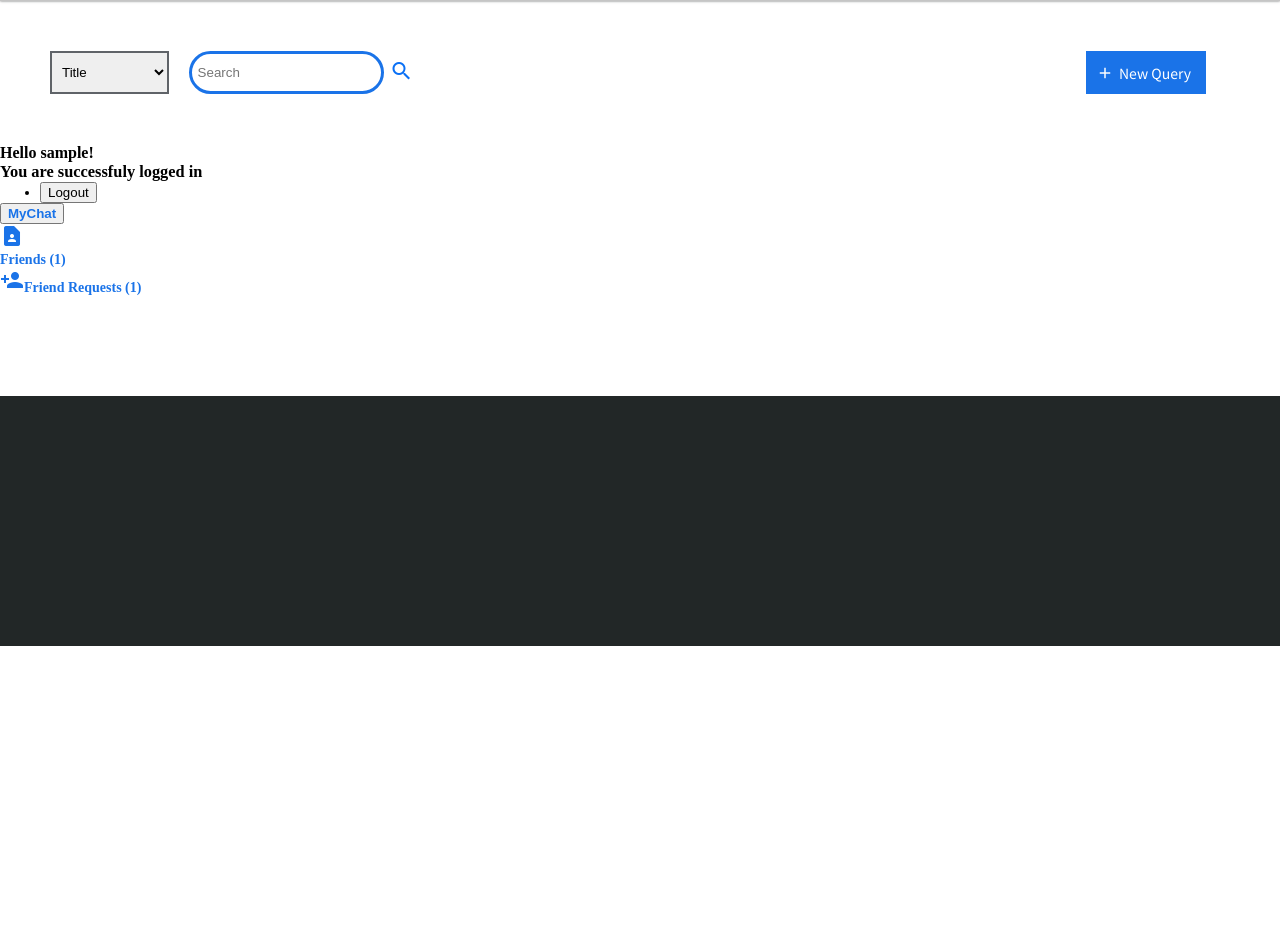
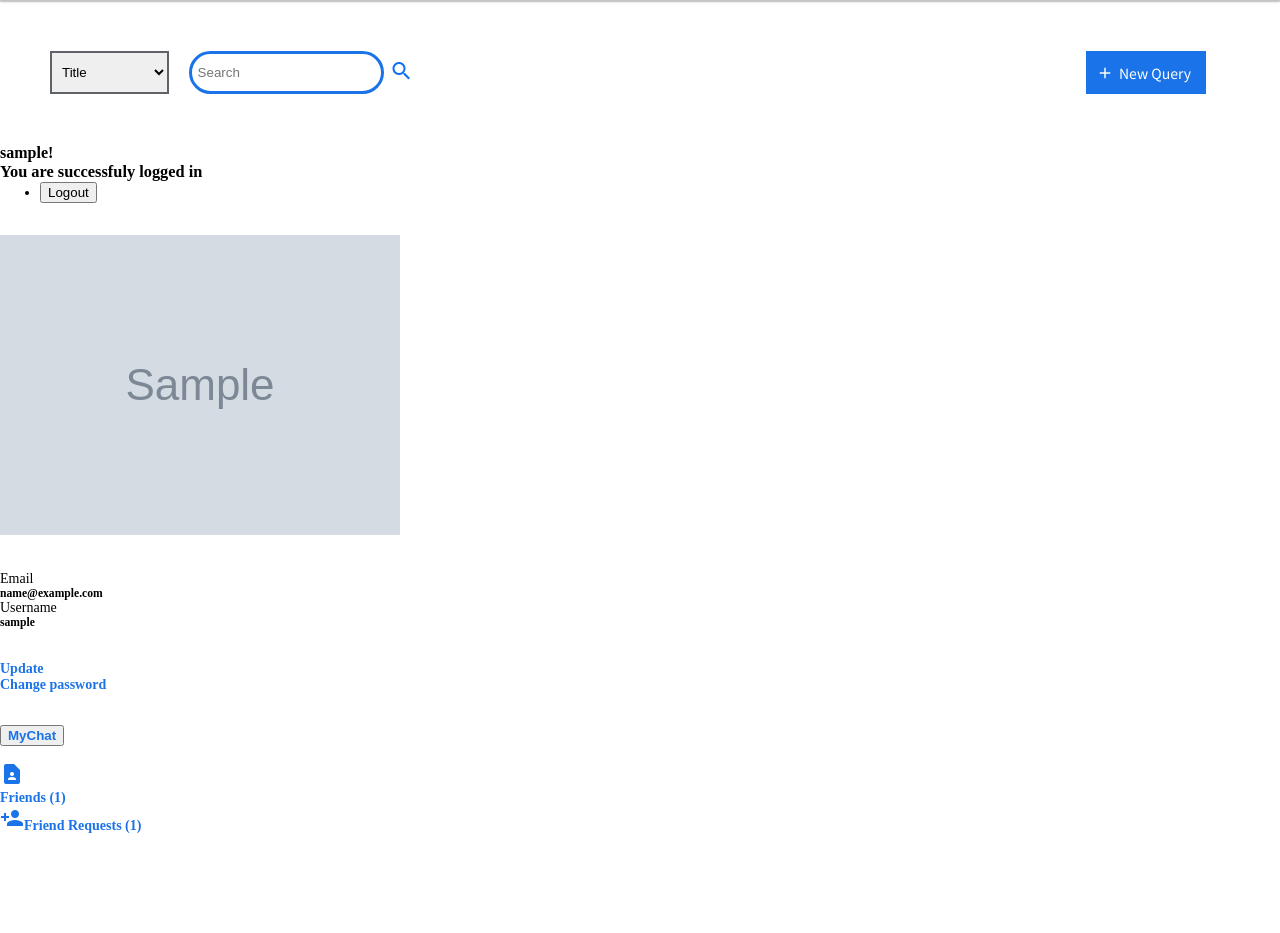
Before and after one commit to vimal-11/django-myptu-webapp, a Django app: page /profile/1 in a window 1280 px wide. Shown: the part 60-993 px from the top of the page. Before the commit the page ends 706 px from the top, so only its background shows below. Run offline with Django 3.2, Linux system fonts and the light colour scheme; a user stored in the database is signed in; tables that the repository leaves empty hold one stand-in row (values such as "Sample post"); grey boxes marked "Sample" are stand-in pictures; parts of the project's set-up code (start-up, migrations or seed data) failed here and were passed over; some libraries are stand-ins or nearby versions.

Commit message:
profile view for different cases
		is_self
		is_friend
			-1: NO_REQUEST_SENT
			0: THEM_SENT_TO_YOU
			1: YOU_SENT_TO_THEM

```diff
--- a/PTU/settings.py
+++ b/PTU/settings.py
@@ -211,3 +211,5 @@ MESSAGE_TAGS = {
 TAGGIT_CASE_INSENSITIVE = True
 
 CRISPY_TEMPLATE_PACK = 'bootstrap4'
+
+BASE_URL = 'http://127.0.0.1:8000'
--- a/authenticate/views.py
+++ b/authenticate/views.py
@@ -33,7 +33,6 @@ def home(request):
 
 
 def signup(request, *args, **kwargs):
-
     user = request.user
     if user.is_authenticated:
         return HttpResponse("You are already authenticated as " + str(user.email))
@@ -59,26 +58,26 @@ def signup(request, *args, **kwargs):
             messages.success(request, 'Registered Successfully!')
 
             # Confirmation mail
-
             current_site = get_current_site(request)
             print(current_site)
             email_subject = "MYPTU - Confirmation Mail!"
-            message = render_to_string('email_confirmation.html', {
-                'name': new_user.first_name,
-                'domain': current_site.domain,
-                'uid': urlsafe_base64_encode(force_bytes(new_user.pk)),
-                'token': generate_token.make_token(new_user)
-            })
+            message = render_to_string('email_confirmation.html',
+                {
+                    'name': new_user.first_name,
+                    'domain': current_site.domain,
+                    'uid': urlsafe_base64_encode(force_bytes(new_user.pk)),
+                    'token': generate_token.make_token(new_user)
+                })
             email = EmailMessage(
-                email_subject,
-                message,
-                settings.EMAIL_HOST_USER,
-                [new_user.email],
-            )
+                            email_subject,
+                            message,
+                            settings.EMAIL_HOST_USER,
+                            [new_user.email],
+                        )
             email.fail_silently = True
             email.send()
-
-            return render(request, 'authenticate/index.html', {'name': new_user.first_name})
+            return render(request, 'authenticate/index.html',
+                                        {'name': new_user.first_name})
         else:
             context['registration_form'] = form
     else:
@@ -88,24 +87,17 @@ def signup(request, *args, **kwargs):
 
 
 def loginUser(request):
-
     if request.method == 'POST':
         username = request.POST['username']
         pass1 = request.POST['password']
-        #print(username,type(username), pass1, type(pass1) )
         if "@" in username:
             user_cred = Account.objects.get(email=username.lower()).username
         else:
             user_cred = username
-
         user = authenticate(request, username=user_cred, password=pass1)
-
-        print(user, type(user))
-
         if user is not None:
             login(request, user)
             fname = user.first_name
-
             if 'next' in request.POST:
                 return redirect(request.POST.get('next'))
             else:
@@ -113,7 +105,6 @@ def loginUser(request):
         else:
             messages.error(request, "Bad Credentials!")
             return redirect('authenticate:home')
-
     return render(request, 'authenticate/login.html')
 
 
@@ -122,7 +113,6 @@ def logoutUser(request):
     # if request.method == 'POST':
     logout(request)
     return redirect('authenticate:home')
-    # return redirect('authenticate:login')
 
 
 def index(request):
@@ -136,7 +126,6 @@ def activate(request, uidb64, token):
 
     except (TypeError, ValueError, OverflowError, Account.DoesNotExist):
         new_user = None
-    print("checking index")
     if new_user is not None and generate_token.check_token(new_user, token):
         new_user.is_active = True
         new_user.save()
@@ -146,6 +135,14 @@ def activate(request, uidb64, token):
 
 
 class profile_view(LoginRequiredMixin, View):
+    """
+	- Logic here is kind of tricky
+		is_self
+		is_friend
+			-1: NO_REQUEST_SENT
+			0: THEM_SENT_TO_YOU
+			1: YOU_SENT_TO_THEM
+	"""
     def get(self, request, pk=None):
         context = {}
         try:
@@ -157,6 +154,8 @@ class profile_view(LoginRequiredMixin, View):
             context['id'] = user_acc.id
             context['username'] = user_acc.username
             context['email'] = user_acc.email
+            context['profile_image'] = user_acc.profile_image.url
+            context['hide_email'] = user_acc.hide_email
 
             try:
                 friend_list = FriendList.objects.get(user=user_acc)
@@ -169,7 +168,8 @@ class profile_view(LoginRequiredMixin, View):
             # Define template variables
             is_self = True
             is_friend = False
-            request_sent = FriendRequestStatus.NO_REQUEST_SENT.value # range: ENUM -> friend/friend_request_status.FriendRequestStatus
+            # range: ENUM -> friend/friend_request_status.FriendRequestStatus
+            request_sent = FriendRequestStatus.NO_REQUEST_SENT.value
             friend_requests = None
             user = request.user
             if user.is_authenticated and user != user_acc:
@@ -178,21 +178,30 @@ class profile_view(LoginRequiredMixin, View):
                     is_friend = True
                 else:
                     is_friend = False
-                    # CASE1: Request has been sent from THEM to YOU: FriendRequestStatus.THEM_SENT_TO_YOU
+
+                    # CASE1: Request has been sent from THEM to YOU:
+                    # FriendRequestStatus.THEM_SENT_TO_YOU
                     if get_friend_request_or_false(sender=user_acc, receiver=user) != False:
                         request_sent = FriendRequestStatus.THEM_SENT_TO_YOU.value
-                        context['pending_friend_request_id'] = get_friend_request_or_false(sender=user_acc, receiver=user).id
-                    # CASE2: Request has been sent from YOU to THEM: FriendRequestStatus.YOU_SENT_TO_THEM
+                        context['pending_friend_request_id'] = get_friend_request_or_false(
+                                                                sender=user_acc,
+                                                                receiver=user).id
+
+                    # CASE2: Request has been sent from YOU to THEM:
+                    # FriendRequestStatus.YOU_SENT_TO_THEM
                     elif get_friend_request_or_false(sender=user, receiver=user_acc) != False:
                         request_sent = FriendRequestStatus.YOU_SENT_TO_THEM.value
-                    # CASE3: No request sent from YOU or THEM: FriendRequestStatus.NO_REQUEST_SENT
+
+                    # CASE3: No request sent from YOU or THEM:
+                    # FriendRequestStatus.NO_REQUEST_SENT
                     else:
                         request_sent = FriendRequestStatus.NO_REQUEST_SENT.value
             elif not user.is_authenticated:
                 is_self = False
             else:
                 try:
-                    friend_requests = FriendRequest.objects.filter(receiver=user, is_active=True)
+                    friend_requests = FriendRequest.objects.filter(receiver=user,
+                                                                is_active=True)
                 except:
                     pass
 
@@ -201,5 +210,5 @@ class profile_view(LoginRequiredMixin, View):
             context['is_friend'] = is_friend
             context['request_sent'] = request_sent
             context['friend_requests'] = friend_requests
-            #context['BASE_URL'] = settings.BASE_URL
+            context['BASE_URL'] = settings.BASE_URL
         return render(request, 'authenticate/profilepage.html', context)
--- a/templates/authenticate/profilepage.html
+++ b/templates/authenticate/profilepage.html
@@ -3,7 +3,8 @@
 
 {% block content %}
 
-        <h1>Hello {{ username }}!</h1>
+        <h1>{{ username }}!</h1>
+		{% if is_self %}
         <h3>You are successfuly logged in</h3>
         <nav>
             <ul>
@@ -15,8 +16,41 @@
                 </li>
             </ul>
         </nav>
+		{% endif %}
+		<br><br>
+
+		<div class="card profile-card m-2">
+			<div class="card-body">
+				<div class="d-flex flex-column justify-content-center p-4">
+					<div class="image-container mx-auto mb-4">
+						<img class="d-block border border-dark rounded-circle img-fluid mx-auto profile-image" alt="logo" id="id_profile_image" src="{{profile_image}}">
+					</div>
+					<br><br>
+
+					{%  if is_self %}
+						<p class="mt-4 mb-1 field-heading">Email</p>
+						<h5>{{email}}</h5>
+					{% else %}
+						{% if not hide_email %}
+							<h5>{{email}}</h5>
+						{% endif %}
+					{% endif %}
+					<p class="mt-4 mb-1 field-heading">Username</p>
+					<h5>{{username}}</h5>
+					<br><br>
+					<!-- If Auth user is viewing their own profile -->
+					{% if is_self %}
+					<a  class="mt-4 btn btn-primary" href="#">Update</a>
+					<div class="d-flex flex-column mt-4">
+						<a class="m-auto" href="{% url 'password_change' %}">Change password</a>
+					</div>
+					{% endif %}
+				</div>
+			</div>
+		</div>
+		<br><br>
         <button><a href="{% url 'chat:chatindex' %}"> MyChat </a></button>
-
+		<br><br>
         <!--Friend System-->
 
         {% if request.user.is_authenticated %}
```
Also changed, not shown: authenticate/forms.py (+8 -2 lines).
